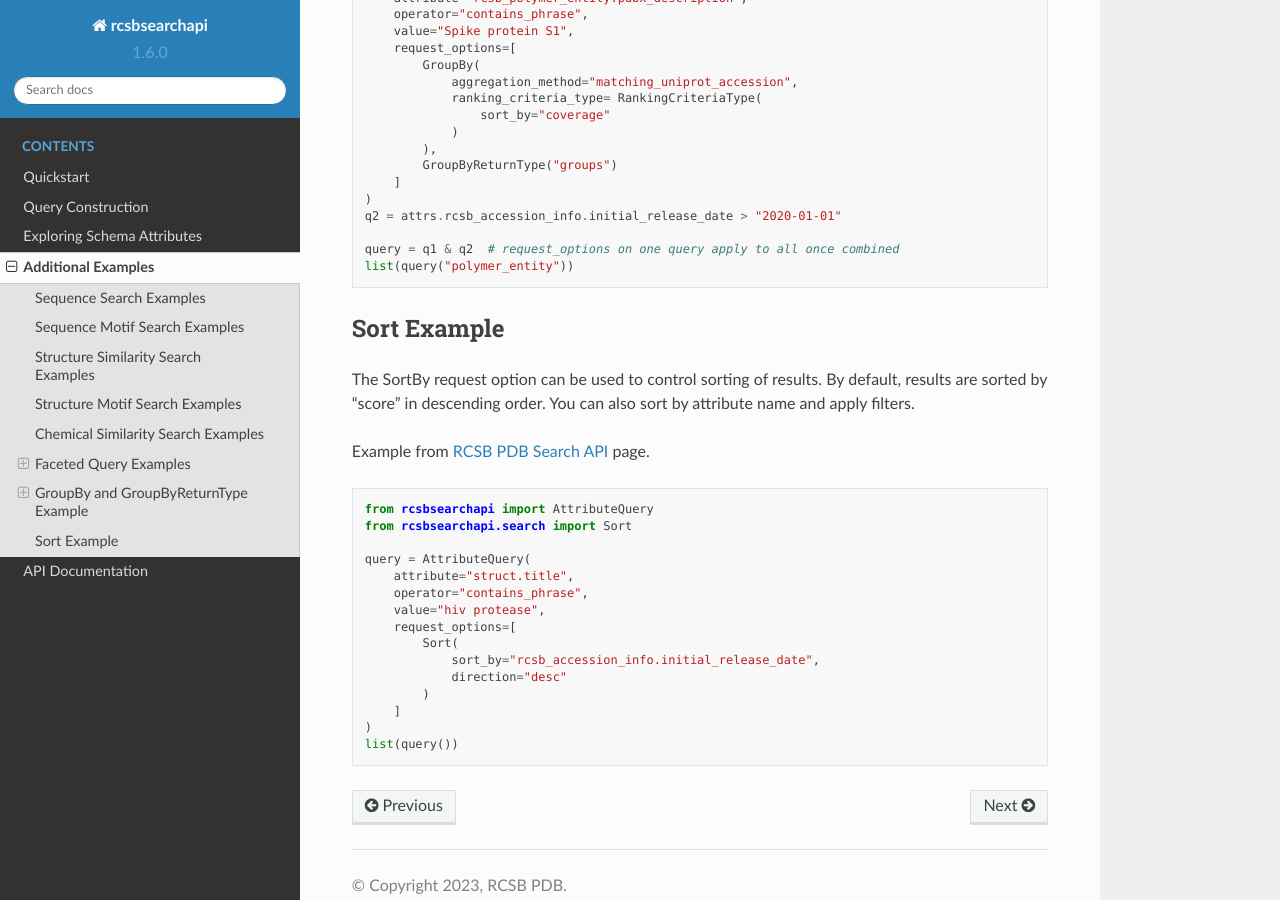
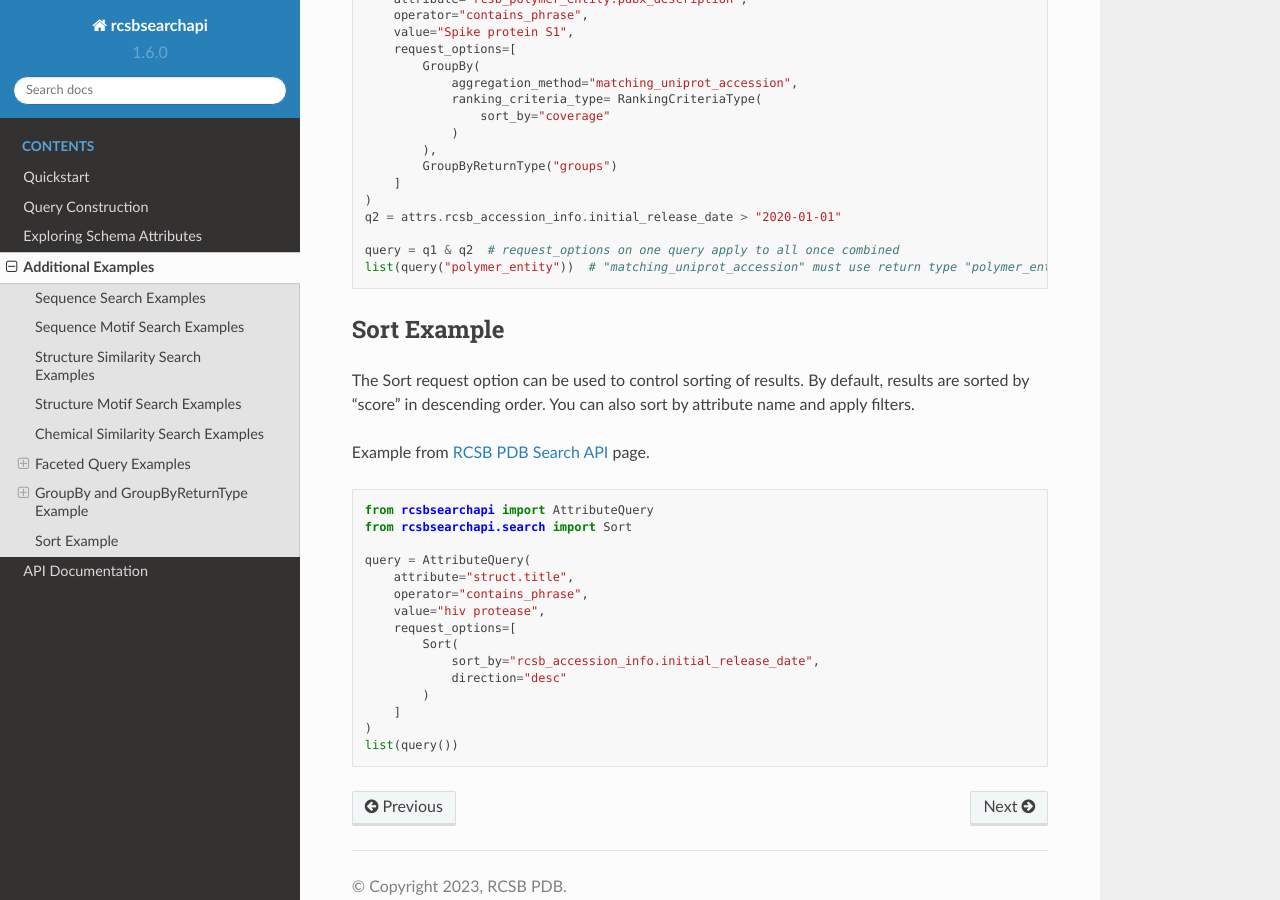
Before and after one commit to rcsb/py-rcsbsearchapi, a Sphinx documentation site: the page built from docs/additional_examples.md, in a window 1280 px wide and 900 px high, scrolled down 16609 px. Built offline with Sphinx 7.4.7 and the Read the Docs theme 2.0.0, drawn with Linux system fonts in a browser that asks for light colours; some of the changed text lies outside the part shown.

````diff
--- a/docs/additional_examples.md
+++ b/docs/additional_examples.md
@@ -755,11 +755,11 @@ q1 = AttributeQuery(
 q2 = attrs.rcsb_accession_info.initial_release_date > "2020-01-01"
 
 query = q1 & q2  # request_options on one query apply to all once combined
-list(query("polymer_entity"))
+list(query("polymer_entity"))  # "matching_uniprot_accession" must use return type "polymer_entity"
 ```
 
 ## Sort Example
-The SortBy request option can be used to control sorting of results. By default, results are sorted by "score" in descending order.
+The Sort request option can be used to control sorting of results. By default, results are sorted by "score" in descending order.
 You can also sort by attribute name and apply filters.
 
 Example from [RCSB PDB Search API](https://search.rcsb.org/#sorting) page.
--- a/docs/api.rst
+++ b/docs/api.rst
@@ -3,10 +3,8 @@ API Documentation
 
 .. automodule:: rcsbsearchapi
     :members:
-    :private-members:
     :special-members: __init__
 
 .. automodule:: rcsbsearchapi.search
     :members:
-    :private-members:
     :special-members: __init__
````
Also changed, not shown: other parts of docs/additional_examples.md (+2 -2 lines), 2 other files.
